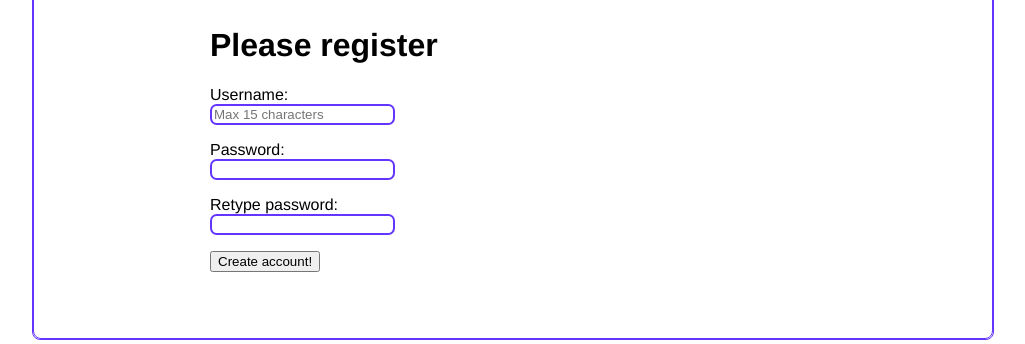
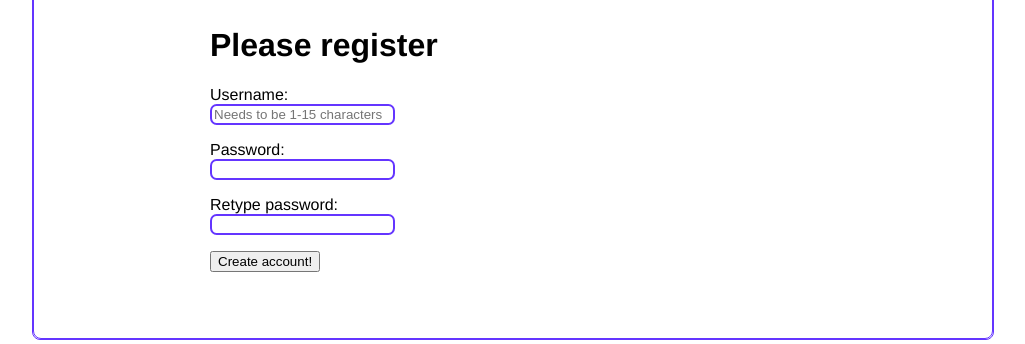
Before and after one commit to limi96/helpforum, a Flask app: page /register in a window 1280 px wide. Shown: the part 175-519 px from the top of the page, without its empty margins (127-1152 px from the left). Run offline with Flask 2, Linux system fonts and the light colour scheme; parts of the project's set-up code (start-up, migrations or seed data) failed here and were passed over.

```diff
--- a/routes.py
+++ b/routes.py
@@ -262,7 +262,6 @@ def register():
                 return render_template(
                     "success.html",
                     message = "Thank you! You are now logged in!")
-
             else:
                 return render_template(
                     "errors.html",
@@ -270,7 +269,6 @@ def register():
         return render_template(
             "errors.html",
             message="Registration failed: Username not within 1-15 characters")
-
 
 @app.route("/")
 def index():
--- a/templates/register.html
+++ b/templates/register.html
@@ -16,7 +16,7 @@
     <form action="/register" method="POST">
     Username:
     <br>
-    <input type="text" name="username" placeholder="Max 15 characters">
+    <input type="text" name="username" placeholder="Needs to be 1-15 characters">
     <p>
     Password:
     <br>
```
